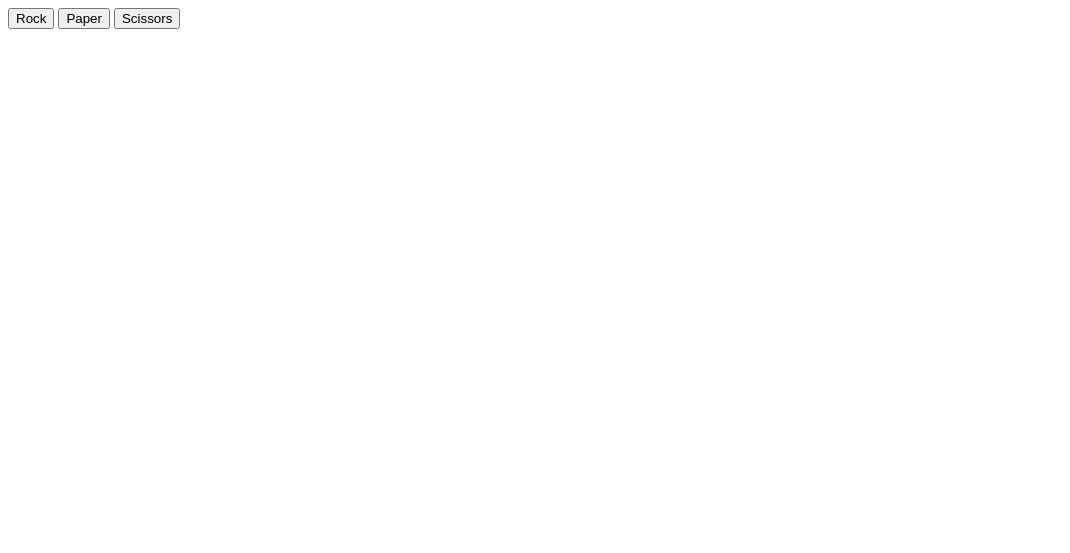
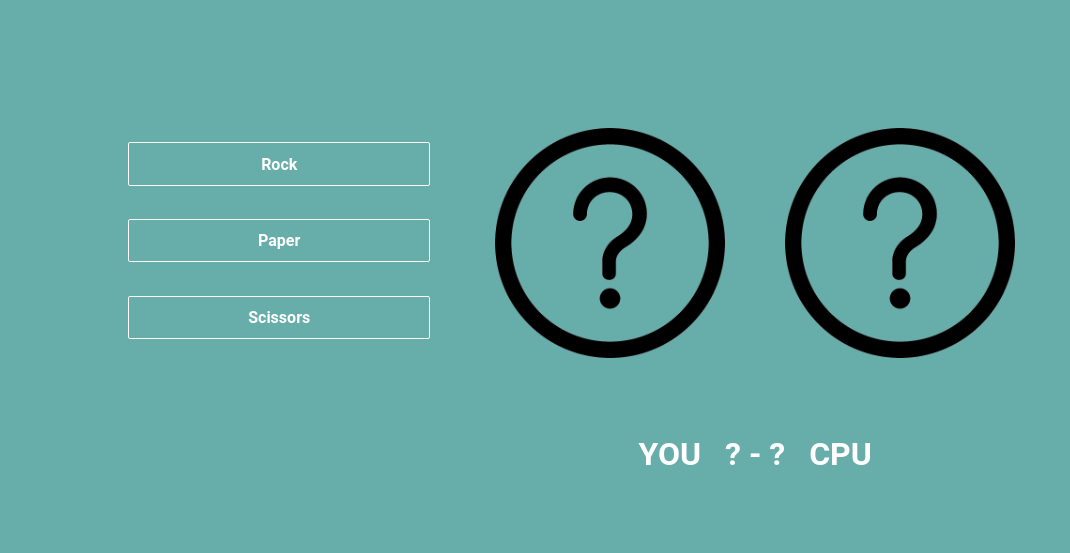
Before and after one commit to reda777/rock-paper-scissors, a plain HTML site: page index.html in a window 1280 px wide. Shown: the whole page, without its empty margins (0-1070 px from the left). Drawn offline with Linux system fonts and the light colour scheme.

Commit message:
v1.0 styled and working

```diff
--- a/index.html
+++ b/index.html
@@ -1,14 +1,27 @@
 <!DOCTYPE html>
 <html>
     <head>
-        <script src="first.js" defer></script>
+        <link rel="stylesheet" href="style.css">
+        <script src="scripte.js" defer></script>
+        <title>Rock Paper Scissors</title>
     </head>
     <body>
-        <button value="0">Rock</button>
-        <button value="1">Paper</button>
-        <button value="2">Scissors</button>
-        <div class="results"></div>
-        <div class="score"></div>
-        <div class="winner"></div>
+        <div class="buttons-interface">
+            <div class="buttons">
+                <a href="javascript:void(0)" id="0">Rock</a>
+                <a href="javascript:void(0)" id="1">Paper</a>
+                <a href="javascript:void(0)" id="2">Scissors</a>
+            </div>
+
+            <div class="interface">
+                <div class="results">
+                    <img class="imgPlayer" src="images/question-mark.png" alt="">
+                    <img class="imgComputer" src="images/question-mark.png" alt="">
+                </div>
+                <div class="score">
+                    YOU&nbsp;&nbsp;&nbsp;? - ?&nbsp;&nbsp;&nbsp;CPU
+                </div>
+            </div>
+        </div>
     </body>
 </html>
--- a/first.js
+++ b/scripte.js
@@ -1,34 +1,49 @@
-const buttons=document.querySelectorAll('button');
+const buttons=document.querySelectorAll('a');
 buttons.forEach(button => {
     button.addEventListener('click',game);
 });
+
 const divRes=document.querySelector('.results');
+const divBut=document.querySelector('.buttons');
 const divSco=document.querySelector('.score');
-const divWin=document.querySelector('.winner');
-
+const img1=document.querySelector('.imgPlayer');
+const img2=document.querySelector('.imgComputer');
 let playerScore=0;
 let computerScore=0;
 function game(e){
-    let playerSelection=Number(e.target.value);
+    let playerSelection=Number(e.target.id);
     let computerSelection=computerPlay();
     let roundResult=playRound(playerSelection,computerSelection);
     if(roundResult==1){
         playerScore++;
-        divRes.textContent='You win! '+translate(playerSelection)+' beats '+translate(computerSelection);
+        img1.src=translate(playerSelection);
+        img2.src=translate(computerSelection);
     }
     else if(roundResult==2){
         computerScore++;
-        divRes.textContent='You lose! '+translate(computerSelection)+' beats '+translate(playerSelection);
+        img1.src=translate(playerSelection);
+        img2.src=translate(computerSelection);
     }
     else if(roundResult==0){
-        divRes.textContent='Draw '+translate(playerSelection)+' : '+translate(computerSelection);
+        img1.src=translate(playerSelection);
+        img2.src=translate(computerSelection);
     }
-    divSco.textContent='score is '+playerScore+' - '+computerScore;
+    divSco.textContent='YOU\xa0\xa0\xa0'+playerScore+' - '+computerScore+'\xa0\xa0\xa0CPU';
     if(playerScore==5 || computerScore==5){
-        divWin.textContent+=(computerScore==playerScore)?' draw':(playerScore==5)?' player won':' computer won';
+        divRes.style.fontSize="50px";
+        divRes.textContent=(computerScore==playerScore)?' DRAW!':(playerScore==5)?' YOU WON':' YOU LOST';
+        restart();
     }
 }
 
+function restart(){
+    divBut.innerHTML="";
+    const linkA=document.createElement('a');
+    linkA.textContent="Restart";
+    linkA.setAttribute('href', '#');
+    divBut.appendChild(linkA);
+    linkA.addEventListener('click',()=>window.location.reload());
+}
 //result of round
 function playRound(playerSelection,computerSelection){
     if(playerSelection==computerSelection)
@@ -53,9 +68,9 @@ function computerPlay(){
 function translate(value){
     if(typeof value==='number')
     switch(value){
-            case 0:return 'Rock'; break;
-            case 1:return 'Paper'; break;
-            case 2:return 'Scissors'; break;
+            case 0:return 'images/rock.png'; break;
+            case 1:return 'images/paper.png'; break;
+            case 2:return 'images/scissors.png'; break;
         }
         if(typeof value==='string'){
         return value.localeCompare('rock','en',{ sensitivity: 'base' })==0 ? 0:
--- /dev/null
+++ b/style.css
@@ -0,0 +1,60 @@
+html, body{
+    margin:0;
+    background-color: rgb(103, 173, 170);
+}
+body{
+    overflow:hidden;
+    padding:10%;
+    display: flex;
+    flex-direction: column;
+    font-family:'Roboto',sans-serif;
+    font-weight: bold;
+    color:#FFFFFF;
+}
+.buttons-interface{
+    display: flex;
+}
+.buttons{
+    flex: 1 1 30%;
+    display: flex;
+    flex-direction: column;
+    justify-content: space-around;
+    height: 18vw;
+}
+a{
+    display:inline-block;
+    padding:0.7em 1.2em;
+    border:0.1em solid #FFFFFF;
+    margin:0 0.3em 0.3em 0;
+    border-radius:0.12em;
+    box-sizing: border-box;
+    text-decoration:none;
+    color:#FFFFFF;
+    text-align:center;
+    transition: all 0.2s;
+}
+a:hover{
+    color:#000000;
+    background-color:#FFFFFF;
+}
+.interface{
+    flex: 1 1 70%;
+}
+.results{
+    display: flex;
+    justify-content: space-evenly;
+    align-items: center;
+    height: 18vw;
+    width: 50vw;
+}
+.results img{
+    height: 18vw;
+    width: 18vw;
+    transform: translateZ(0);
+}
+.score{
+    text-align: center;
+    font-size: xx-large;
+    padding: 6vw 0;
+    width: 50vw;
+}
```
Also changed, not shown: images/paper.png (added), images/question-mark.png (added), images/rock.png (added), images/scissors.png (added).
